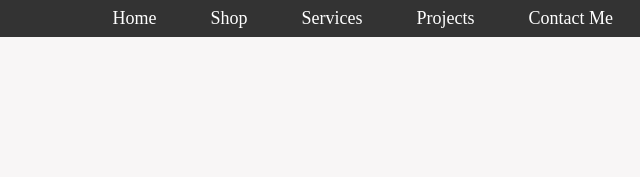
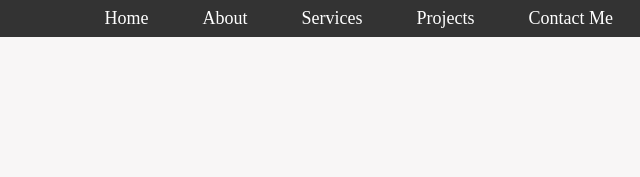
Before and after one commit to Shahid-Ansari-06/Portfolio, a plain HTML site: page index.html in a window 1280 px wide. Shown: the top 177 px of the page, 640-1280 px from the left. Drawn offline with Linux system fonts and the light colour scheme.

Commit message:
Update index.html

```diff
--- a/index.html
+++ b/index.html
@@ -13,7 +13,7 @@
         <div class="nav-links-container">
             <ul class="nav-links">
                 <li><a href="index.html">Home</a></li>
-                <li><a href="#shop">Shop</a></li>
+                <li><a href="about.html">About</a></li>
                 <li><a href="services.html">Services</a></li>
                 <li><a href="#projects"> Projects</a></li>
                 <li><a href="contact me.html">Contact Me</a></li>
```
